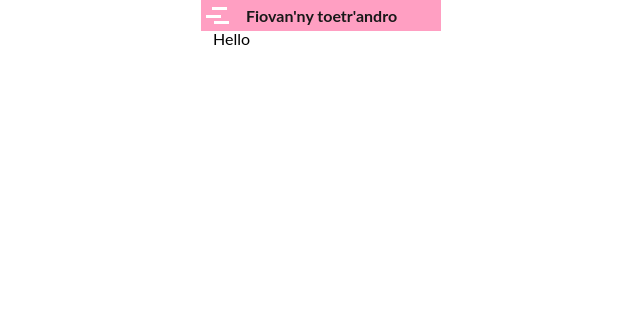
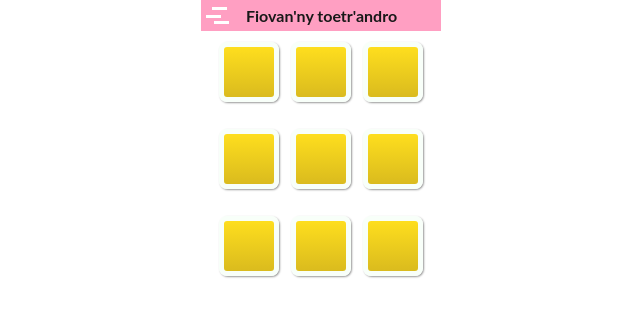
Before and after one commit to Ambinintsoa/kaiosHaonasoa, a Vue app: page / in a window 1280 px wide. Both pictures are taken after a click on the element "Fiovan'ny toetr'andro". Shown: the top 316 px of the page, without its empty margins (319-959 px from the left). Built offline with nearby package versions, Linux system fonts and the light colour scheme.

Commit message:
weather.vue fa mbola misy amboarina ao

```diff
--- a/src/App.vue
+++ b/src/App.vue
@@ -1,6 +1,5 @@
 <template>
   <div id="app">
-    <!-- <Softkey :softkeys.sync="softkeys" /> -->
     <Home @selectMenu="selectMenu" @openkitchen="displaykitchen" />
     <kitchen
       @openNav="openMenu"
@@ -22,12 +21,7 @@ import {
   showContent,
   nav,
 } from "./Navigation";
-// import { handleAnswerClick, startStat, displayQuestion } from "./quiz";
-// import {
-//   displayQuestionTrueFalse,
-//   handleAnswerClickTrueFalse,
-//   startStatTrueFalse,
-// } from "./truefalse";
+
 export default {
   name: "app",
   components: {
@@ -150,9 +144,7 @@ body {
   margin-top: -10px;
   padding: 5px;
 }
-#footer {
-  /* border: 1px solid yellow; */
-}
+
 #opKitchen .tablinks {
   display: flex;
   justify-content: space-around;
--- a/src/Navigation.js
+++ b/src/Navigation.js
@@ -51,6 +51,23 @@ export function openNav() {
   if (!containerSelectorQuiz.classList.contains("activeQuiz")) {
     containerSelectorQuiz.classList.add("activeQuiz");
   }
+  //antony
+
+  var itemsAntony = document.querySelectorAll(".antonyGame");
+  for (let i = 0; i < itemsAntony.length; i++) {
+    itemsAntony[i].className = itemsAntony[i].className.replace(
+      " activeAntony",
+      ""
+    );
+  }
+  var containerSelectorAntony = document.querySelector(".selectorMenuAntony");
+  var containerAntony = document.querySelector(".containerAntony");
+  if (containerAntony.classList.contains("activeAntony")) {
+    containerQuiz.classList.remove("activeAntony");
+  }
+  if (!containerSelectorAntony.classList.contains("activeAntony")) {
+    containerSelectorAntony.classList.add("activeAntony");
+  }
 }
 export function closeNav() {
   document.getElementById("mySidenav").style.width = "0";
--- a/src/components/Actuality.vue
+++ b/src/components/Actuality.vue
@@ -136,8 +136,6 @@ export default {
   width: 100%;
 }
 
-.content {
-}
 
 .nav {
   text-align: center;
--- /dev/null
+++ b/src/components/Calendar.vue
@@ -0,0 +1,23 @@
+<template>
+  <div id="calendar-container">
+    <div>{{ presentDays }}</div>
+    <div>{{ pastDays }}</div>
+  </div>
+</template>
+
+<script>
+export default {
+  name: "Calendar",
+  data() {
+    return {
+      presentDays: "Ankehitriny",
+      pastDays: "Taloha",
+    };
+  },
+
+  mounted() {},
+  methods: {},
+};
+</script>
+
+<style scoped></style>
--- a/src/components/Kitchen.vue
+++ b/src/components/Kitchen.vue
@@ -22,10 +22,11 @@
     </div>
 
     <div id="qTwo" class="tabcontent">
-      Hello
+      <Weather />
     </div>
     <div id="qThree" class="tabcontent">
-      <TrueFalse />
+      <SelectAntony />
+      <!--<TrueFalse />-->
     </div>
     <div id="qFour" class="tabcontent">
       <Actuality />
@@ -36,13 +37,15 @@
 <script>
 import Actuality from "./Actuality.vue";
 import SelectGame from "./SelectGame.vue";
-import TrueFalse from "./TrueFalse.vue";
+import SelectAntony from "./SelectAntony.vue";
+import Weather from "./Weather.vue";
 export default {
   name: "Kitchen",
   components: {
     Actuality,
-    TrueFalse,
+    SelectAntony,
     SelectGame,
+    Weather,
   },
   data() {
     return {
--- /dev/null
+++ b/src/components/SelectAntony.vue
@@ -0,0 +1,104 @@
+<template>
+  <div id="selectionAntony">
+    <div class="selectorMenuAntony activeAntony">
+      <p
+        class="selectorAntony"
+        v-for="quiz in listQuiz"
+        :key="quiz.tabindex"
+        :tabindex="quiz.tabindex"
+      >
+        {{ quiz.content }}
+      </p>
+    </div>
+    <div class="containerAntony ">
+      <div class="antonyGame one"><TrueFalse /></div>
+      <div class="antonyGame two">test 2</div>
+    </div>
+  </div>
+</template>
+
+<script>
+import TrueFalse from "./TrueFalse.vue";
+export default {
+  components: { TrueFalse },
+  data() {
+    return {
+      name: "Select antony",
+      listQuiz: [
+        { tabindex: 0, content: "Marina sa diso" },
+        // { tabindex: 1, content: "" },
+      ],
+    };
+  },
+  computed: {},
+  mounted() {
+    document.addEventListener("keydown", (evt) => {
+      this.handleKeydown(evt);
+    });
+  },
+  methods: {
+    handleKeydown(evt) {
+      var activeTab = document.querySelector("#opNav");
+      if (activeTab.classList.contains("qThree")) {
+        if (evt.key === "ArrowUp") {
+          this.nav(-1);
+        } else if (evt.key === "ArrowDown") {
+          this.nav(1);
+        } else if (evt.key === "Enter") {
+          const focusedElement = document.activeElement;
+          if (focusedElement.classList.contains("selectorAntony")) {
+            this.openQuiz(evt);
+          }
+        }
+      }
+    },
+
+    openQuiz(evt) {
+      var containerSelectorQuiz = document.querySelector(".selectorMenuAntony");
+      var itemsQuiz = document.querySelectorAll(".antonyGame");
+      for (let i = 0; i < itemsQuiz.length; i++) {
+        itemsQuiz[i].className = itemsQuiz[i].className.replace(
+          " activeAntony",
+          ""
+        );
+      }
+      itemsQuiz[evt.target.getAttribute("tabindex")].className +=
+        " activeAntony";
+      containerSelectorQuiz.classList.remove("activeAntony");
+      document.querySelector(".containerAntony").classList.add("activeAntony");
+    },
+    nav(move) {
+      if (document.querySelector(".selectorMenuAntony.activeAntony")) {
+        const currentIndex = document.activeElement.tabIndex;
+        var next = currentIndex + move;
+        next %= 2;
+        const items = document.querySelectorAll(".selectorAntony");
+        const targetElement = items[next];
+        if (targetElement) {
+          targetElement.focus();
+        }
+      }
+    },
+  },
+};
+</script>
+<style scoped>
+.selectorAntony:focus {
+  background-color: rgba(203, 202, 202, 0.499);
+}
+.selectorAntony:hover {
+  background-color: rgba(205, 202, 202, 0.499);
+}
+
+.containerAntony,
+.antonyGame,
+.selectorMenuAntony {
+  display: none;
+}
+
+.selectorMenuAntony.activeAntony,
+.containerAntony.activeAntony,
+.antonyGame.activeAntony {
+  display: block;
+}
+</style>
--- a/src/components/SelectGame.vue
+++ b/src/components/SelectGame.vue
@@ -1,6 +1,6 @@
 <template>
   <div id="selectionThreeGame ">
-    <div class="selectorMenuQuiz activeQuiz">
+    <div class="selectorMenuQuiz activeQuiz" v>
       <p
         class="selectorGame"
         v-for="quiz in listQuiz"
@@ -13,16 +13,18 @@
     <div class="containerQuiz ">
       <div class="quizGame one"><QuizImage /></div>
       <div class="quizGame two">Quiz 2</div>
-      <div class="quizGame three">Quiz 3</div>
+      <div class="quizGame three"><Calendar /></div>
     </div>
   </div>
 </template>
 
 <script>
 import QuizImage from "./QuizImage.vue";
+import Calendar from "./Calendar.vue";
 export default {
   components: {
     QuizImage,
+    Calendar,
   },
   data() {
     return {
--- /dev/null
+++ b/src/components/Weather.vue
@@ -0,0 +1,220 @@
+<template>
+  <div class="card-game">
+    <div class="cards-container" id="cards-container">
+      <div v-for="(card, i) in cards" class="cards" :key="card" :tabindex="i">
+        <input type="checkbox" /><u>{{ card }}</u
+        ><b></b>
+      </div>
+    </div>
+  </div>
+</template>
+
+<script>
+export default {
+  components: {},
+  data() {
+    return {
+      cardsToFind: ["1", "2", "3"],
+      cards: [],
+      cardsContainer: document.getElementById("card"),
+    };
+  },
+  computed: {},
+  mounted() {
+    document.addEventListener("keydown", (evt) => {
+      this.handleKeydown(evt);
+    });
+    this.initializeCards();
+    //le render ty ngamba hoe inna ny climat zao
+    this.renderCards();
+  },
+  methods: {
+    handleKeydown(evt) {
+      var activeTab = document.querySelector("#opNav");
+      if (activeTab.classList.contains("qTwo")) {
+        if (evt.key === "ArrowLeft") {
+          this.nav(-1);
+        } else if (evt.key === "ArrowRight") {
+          this.nav(1);
+        } else if (evt.key === "Enter") {
+          const focusedElement = document.activeElement;
+          if (focusedElement.classList.contains("cards")) {
+            this.clickOnCard(evt);
+          }
+        }
+      }
+    },
+    nav(move) {
+      //   if (document.querySelector(".selectorMenuAntony.activeAntony")) {
+      const currentIndex = document.activeElement.tabIndex;
+      var next = currentIndex + move;
+      next %= 9;
+      const items = document.querySelectorAll(".cards");
+      const targetElement = items[next];
+      if (targetElement) {
+        targetElement.focus();
+      }
+      //   }
+    },
+    initializeCards() {
+      this.cards = [];
+      for (let i = 0; i < 9; i++) {
+        this.cards.push(i + 1);
+      }
+      this.shuffle(this.cards);
+    },
+    shuffle(array) {
+      for (let i = array.length - 1; i > 0; i--) {
+        const j = Math.floor(Math.random() * (i + 1));
+        [array[i], array[j]] = [array[j], array[i]];
+      }
+    },
+    clickOnCard(evt) {
+      var cardValue = evt.target.childNodes[1].textContent;
+      var cardElement = evt.target.childNodes[0];
+      cardElement.checked = true;
+      setTimeout(() => {
+        if (this.cardsToFind.includes(cardValue)) {
+          cardElement.classList.add("found");
+          this.cardsToFind.splice(this.cardsToFind.indexOf(cardValue), 1);
+          if (this.cardsToFind.length === 0) {
+            alert(
+              "Félicitations ! Vous avez trouvé toutes les cartes à chercher."
+            );
+            this.initializeCards();
+            this.renderCards();
+          }
+        } else {
+          cardElement.checked = false;
+        }
+      }, 800);
+    },
+    renderCards() {
+      var items = document.querySelectorAll(".cards input");
+      items.forEach((item) => {
+        item.checked = false;
+      });
+    },
+  },
+};
+</script>
+<style scoped>
+/* Conteneur de la table */
+#cards-container {
+  display: flex;
+  height: 260px;
+  flex-wrap: wrap;
+  flex-direction: row;
+  justify-content: center;
+}
+.cards {
+  margin: auto;
+  width: 60px;
+  height: 60px;
+}
+.cards:focus > b {
+  box-shadow: 1px 1px 10px 1px black;
+}
+/* Styles pour le contenu de la carte */
+.cards > input,
+.cards > u,
+.cards > b {
+  width: auto;
+  width: 60px;
+  height: 60px;
+  position: absolute;
+}
+
+.cards > input {
+  z-index: 999;
+  cursor: pointer;
+  opacity: 0;
+}
+
+.cards > u,
+.cards > b {
+  display: inline-block;
+  text-align: center;
+  vertical-align: top;
+  border: 5px solid #f8fff9;
+  box-sizing: border-box;
+  border-radius: 8px;
+  -webkit-user-select: none;
+  -moz-user-select: none;
+  -ms-user-select: none;
+  user-select: none;
+}
+
+/* Face avant */
+.cards > u {
+  background: #f8fff9;
+  text-decoration: none;
+  font: italic 12px Arial, Helvetica, sans-serif;
+}
+
+.cards > u > b {
+  font: bold 14px "Comic Sans MS", cursive, sans-serif;
+  color: teal;
+  display: block;
+}
+
+/* Face arrière */
+.cards > b {
+  background: linear-gradient(#fede1e, #dabb1e);
+  border: 5px solid #f8fff9;
+  box-sizing: border-box;
+}
+
+/* Animation et effets 3D */
+.cards {
+  perspective: 1450px;
+}
+
+.cards > u,
+.cards > b {
+  transition: all 0.8s;
+  backface-visibility: hidden;
+  transform-style: preserve-3d;
+  z-index: 0;
+}
+
+.cards > input:checked + u,
+.cards > input:checked + u + b {
+  z-index: 100;
+}
+
+.cards > input:focus + u,
+.cards > input:focus + u + b {
+  transition-property: transform, filter, box-shadow;
+  outline: 0;
+  z-index: 900;
+}
+
+/* Animation de la face avant */
+.cards > u {
+  transform: translateX(160%) rotateY(-180deg);
+  transform-origin: -30% center;
+  box-shadow: 130px 30px 40px -20px rgba(0, 0, 0, 0);
+}
+
+.cards > input:checked + u {
+  transform: translateX(0%) rotateY(0deg);
+  box-shadow: 1px 1px 2px rgba(0, 0, 0, 0.4);
+}
+
+/* Animation de la face arrière */
+.cards > b {
+  transform: translateX(0%) rotateY(0deg);
+  transform-origin: 130% center;
+  box-shadow: 1px 1px 2px rgba(0, 0, 0, 0.4);
+}
+
+.cards > input:checked + u + b {
+  transform: translateX(-160%) rotateY(180deg);
+}
+
+.cards > u,
+.cards > b {
+  cursor: pointer;
+}
+</style>
```
Also changed, not shown: src/main.js (+5 -5 lines).
